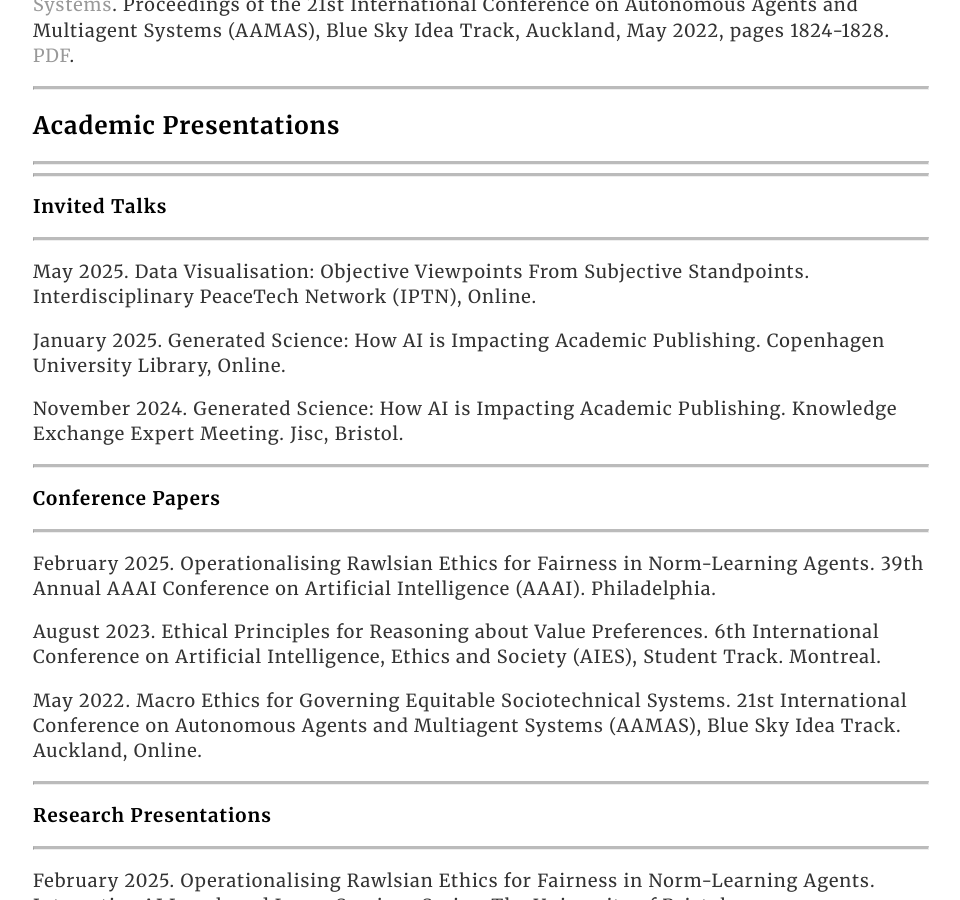
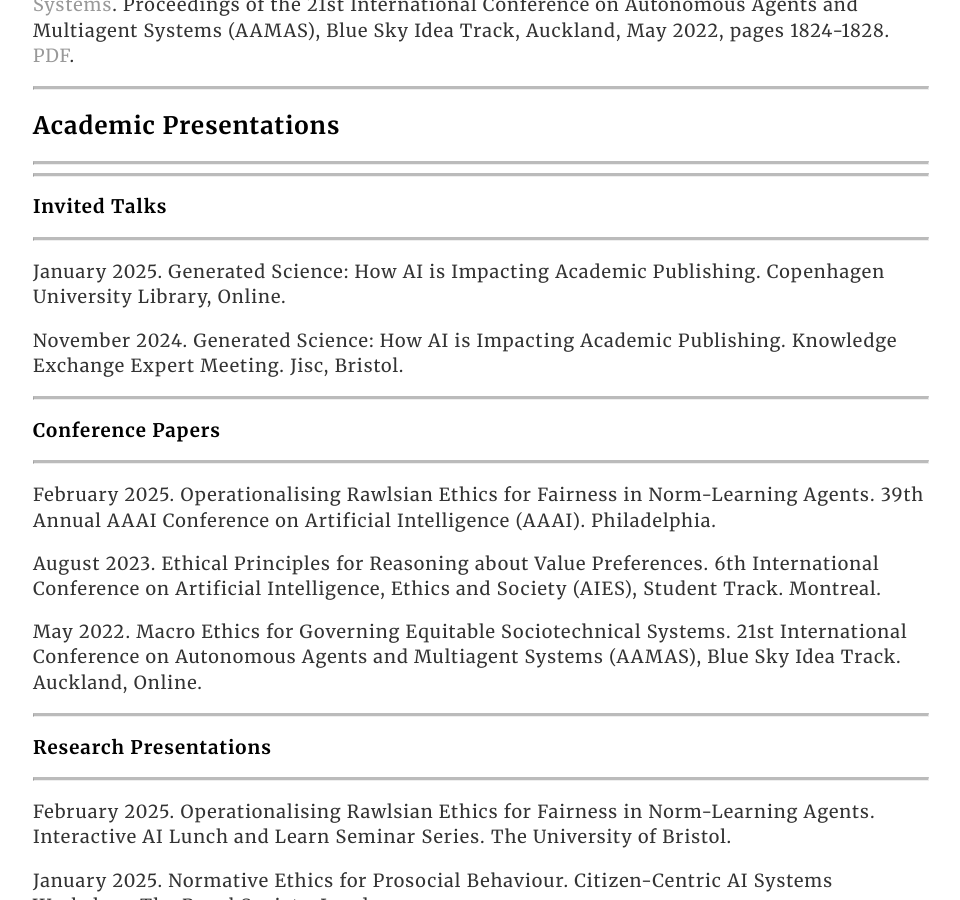
Before and after one commit to jessica-woodgate/jessica-woodgate.github.io, a Jekyll site: the page built from docs/cv/index.html, in a window 1280 px wide and 900 px high, scrolled down 2418 px. Shown: the whole window, without its empty margins (159-1119 px from the left). Built offline with Jekyll 4.4.1, drawn with Linux system fonts in a browser that asks for light colours.

Commit message:
remove peace tech

```diff
--- a/docs/cv/index.html
+++ b/docs/cv/index.html
@@ -117,8 +117,6 @@ title: CV of Jessica Woodgate
 					<hr class="solid">
 					<h3>Invited Talks</h3>
 					<hr class="solid">
-
-					<p>May 2025. Data Visualisation: Objective Viewpoints From Subjective Standpoints. Interdisciplinary PeaceTech Network (IPTN), Online.</p>
 
 					<p>January 2025. Generated Science: How AI is Impacting Academic Publishing. Copenhagen University Library, Online.</p>
 
```
